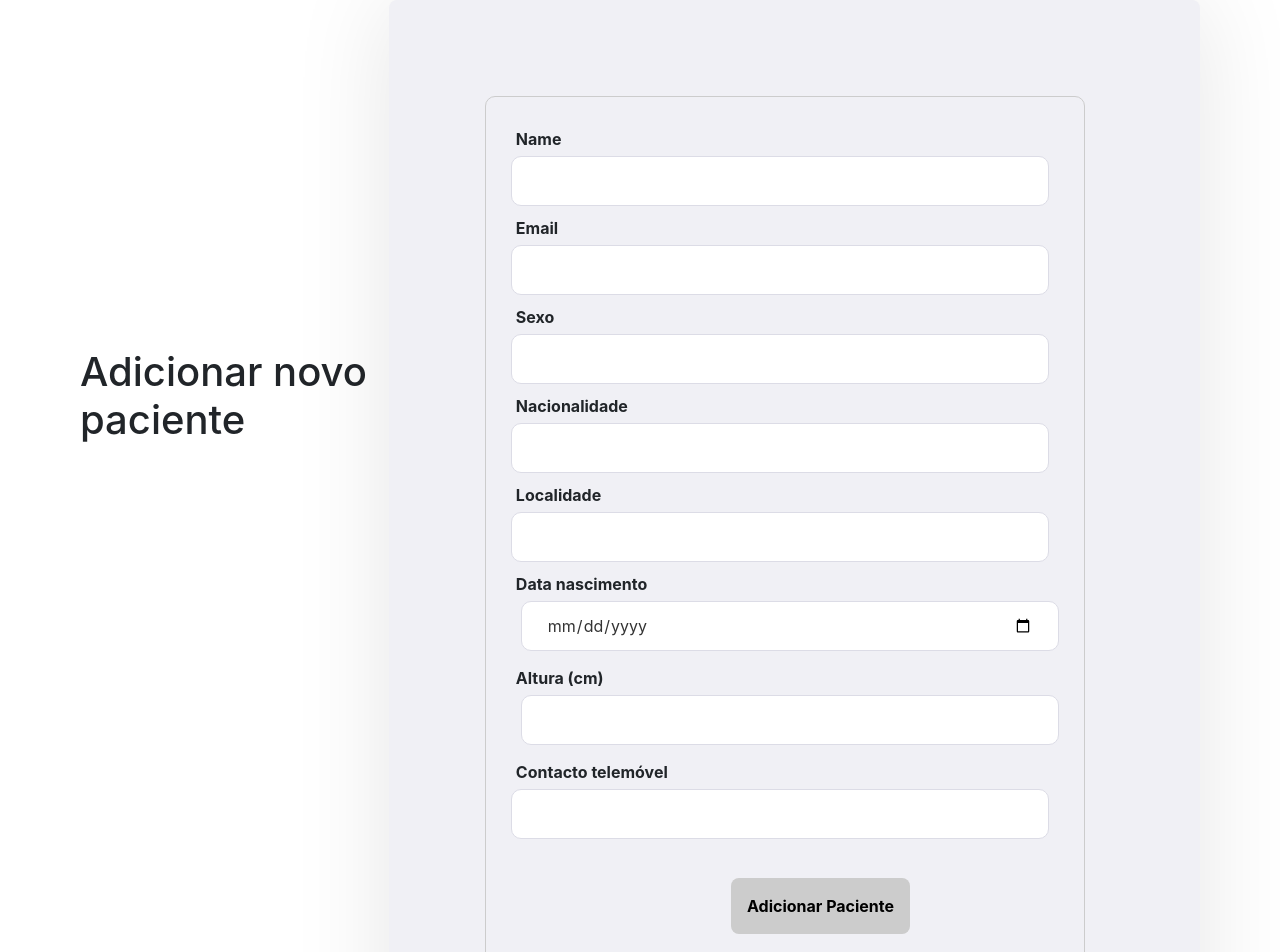
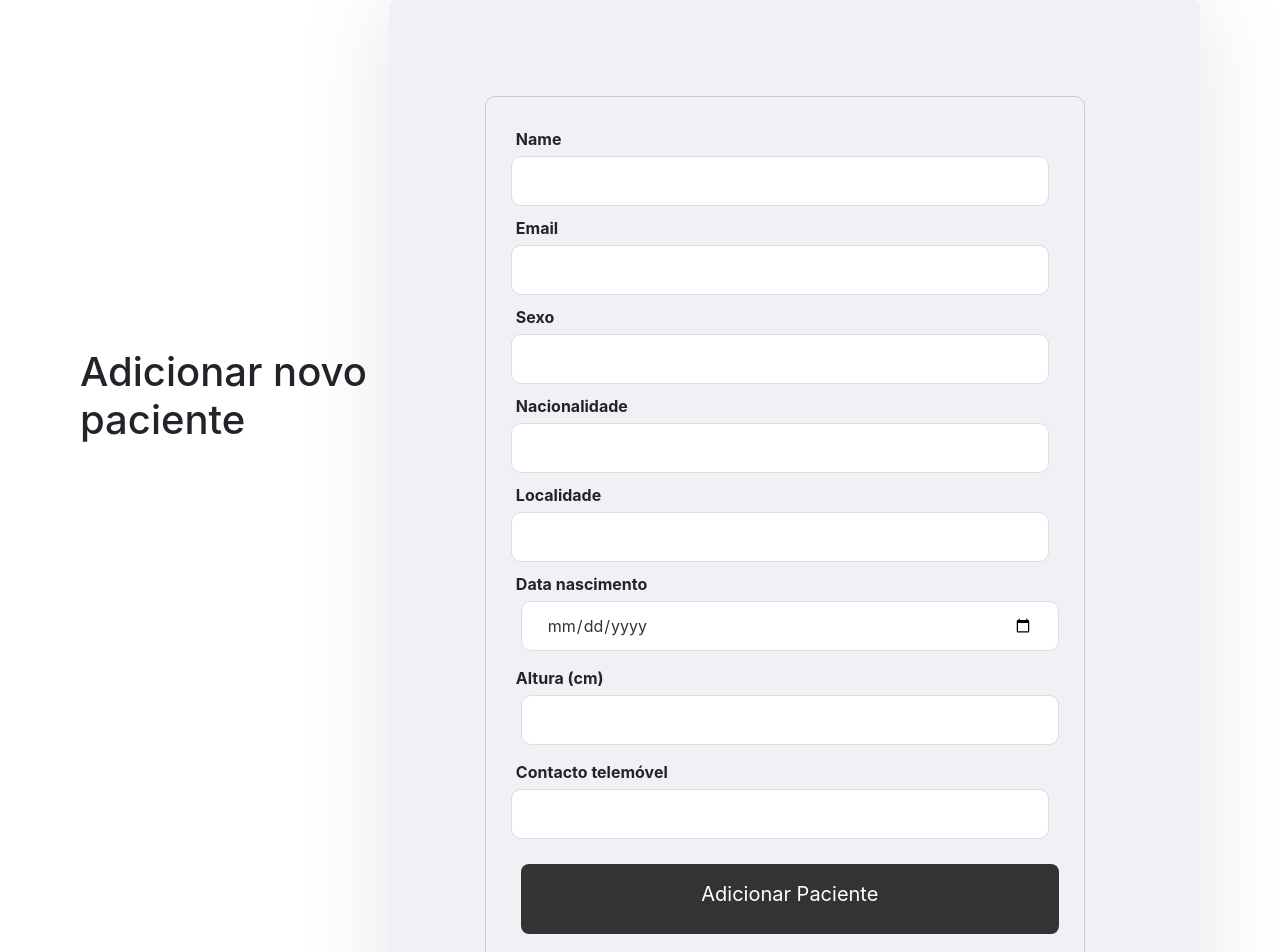
Before and after one commit to Project-Osteo/WebApp, a React (Create React App) app in the folder frontend/: page /novoPaciente in a window 1280 px wide. Shown: the top 952 px of the page. Built offline with nearby package versions, Linux system fonts and the light colour scheme.

Commit message:
form novo paciente

```diff
--- a/frontend/src/pages/NovoPaciente/index.js
+++ b/frontend/src/pages/NovoPaciente/index.js
@@ -21,9 +21,11 @@ export default function NovoPaciente () {
 
             <section>
                 <h1>Adicionar novo paciente</h1>
-            </section>
+             </section>
 
             <div className="content">
+
+                {/* <h1>Adicionar novo paciente</h1> */}
 
                 {/* <form>
                     <input type="text" name="nome" placeholder="Nome"
@@ -45,6 +47,8 @@ export default function NovoPaciente () {
                 </form>  */}
 
                 <form class="myForm" method="get" enctype="application/x-www-form-urlencoded" action="/html/codes/html_form_handler.cfm">
+
+
 
                     <label>Name
                     <input type="text" name="nome" required />
@@ -95,7 +99,7 @@ export default function NovoPaciente () {
                         </label>
                     </p> */}
 
-                    <p><button type="submit" onClick={submitPaciente}>Adicionar Paciente</button></p>
+                    <p><Link type="submit" to="/homepage" onClick={submitPaciente}>Adicionar Paciente</Link></p>
 
                 </form>
             </div>
--- a/frontend/src/pages/NovoPaciente/styles.css
+++ b/frontend/src/pages/NovoPaciente/styles.css
@@ -22,12 +22,12 @@
     align-items: center;
   }
 
-.novoPaciente-container .content section {
+ .novoPaciente-container .content section {
     width: 100%;
     max-width: 400px;
 }
 
-.novoPaciente-container .content section h1 {
+ .novoPaciente-container .content section h1 {
     font-size: 40px;
     margin-bottom: 40px;
     text-align: center;
@@ -50,7 +50,7 @@
     margin-bottom: 10px;
 }
 
-.novoPaciente-container .content form a {
+.novoPaciente-container .content form p a {
     width: 100%;
     height: 70px;
     background: #333;
```
Also changed, not shown: 1 other file (tests, documents, lock files or other folders).
